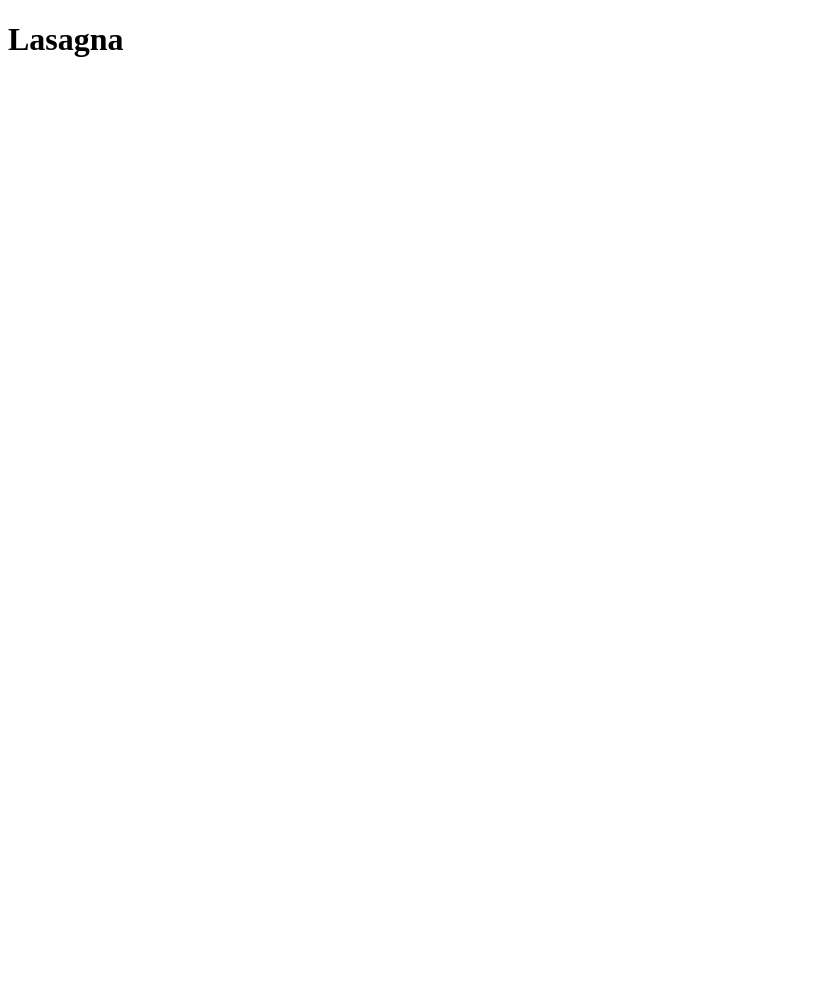
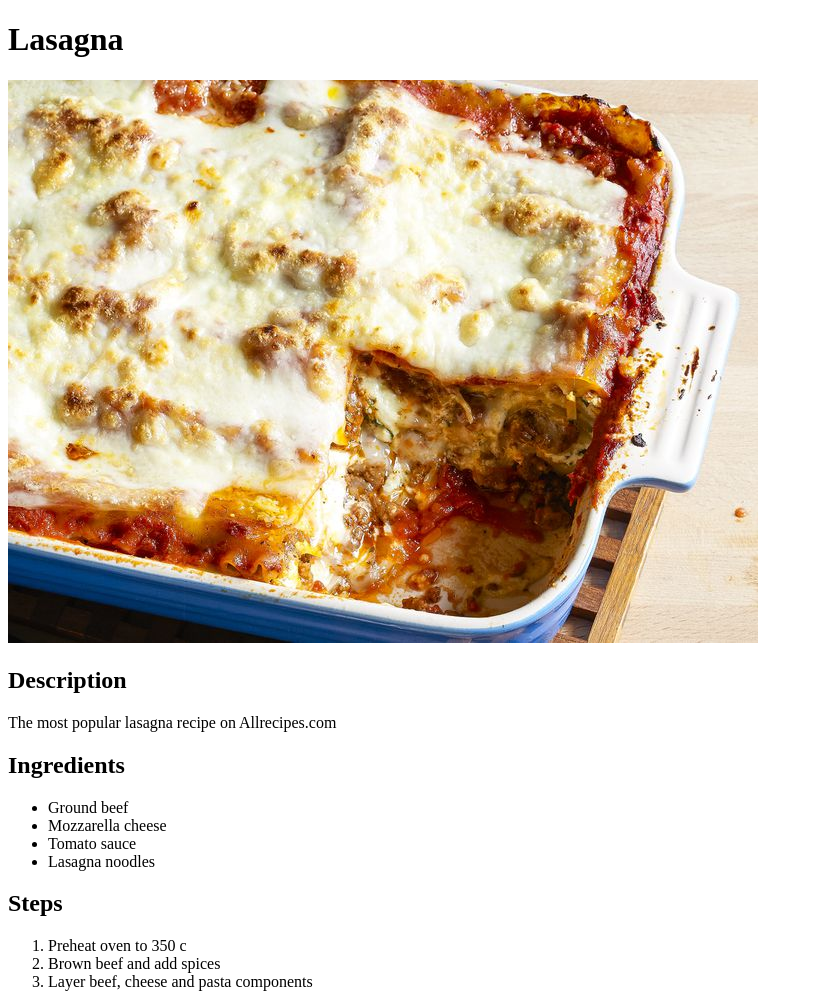
Before and after one commit to trevrus/odin-recipes, a plain HTML site: page recipes/lasagna.html in a window 1280 px wide. Shown: the whole page, without its empty margins (0-813 px from the left). Before the commit the page ends 800 px from the top, so only its background shows below. Drawn offline with Linux system fonts and the light colour scheme.

Commit message:
Write lasagna recipe complete with picture

```diff
--- a/recipes/lasagna.html
+++ b/recipes/lasagna.html
@@ -10,6 +10,26 @@
 
 <body>
     <h1>Lasagna</h1>
+    <img src="../assets/lasagna.jpg" alt="Lasagna">
+
+    <h2>Description</h2>
+    <p>The most popular lasagna recipe on Allrecipes.com</p>
+
+    <h2>Ingredients</h2>
+    <ul>
+        <li>Ground beef</li>
+        <li>Mozzarella cheese</li>
+        <li>Tomato sauce</li>
+        <li>Lasagna noodles</li>
+    </ul>
+
+    <h2>Steps</h2>
+    <ol>
+        <li>Preheat oven to 350 c</li>
+        <li>Brown beef and add spices</li>
+        <li>Layer beef, cheese and pasta components</li>
+    </ol>
+
 </body>
 
 </html>
```
Also changed, not shown: assets/lasagna.jpg (added).
